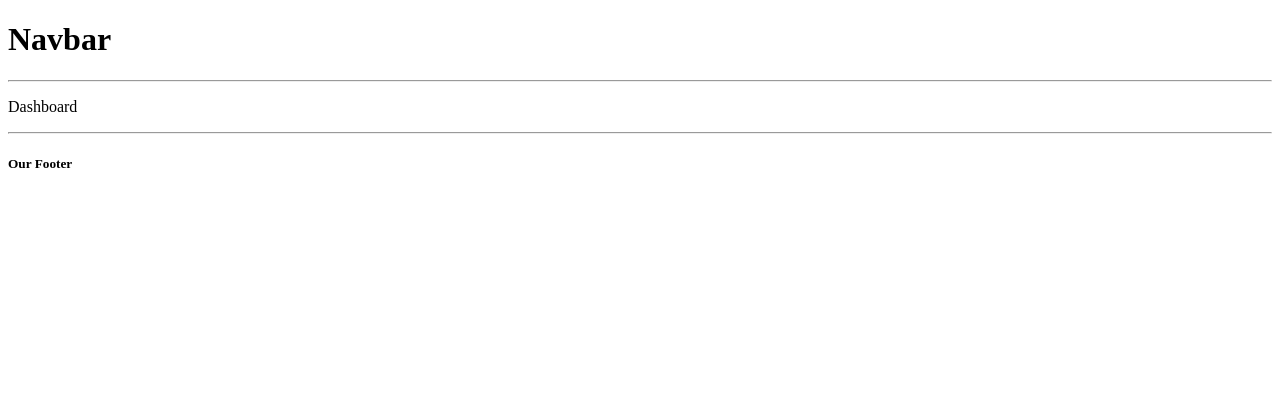
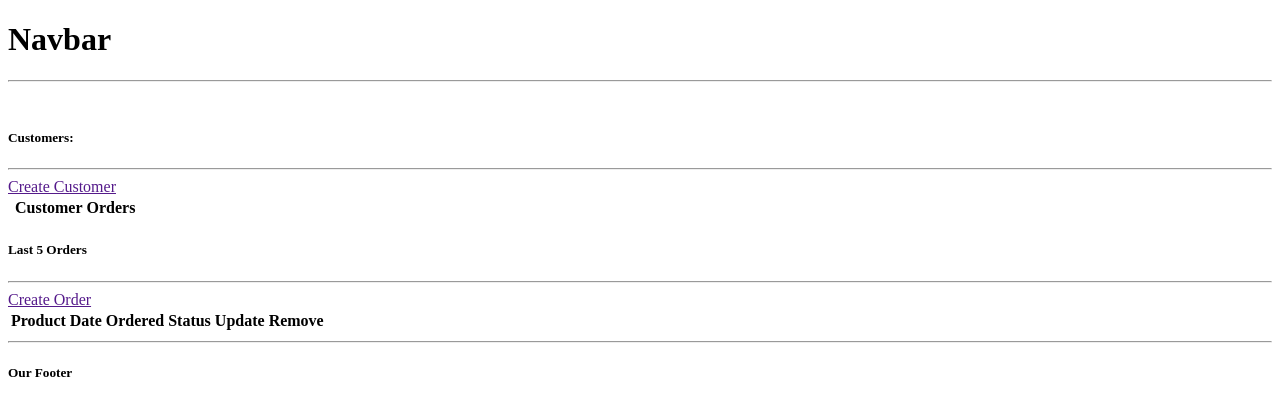
Before and after one commit to jaredarodriguez/crm1-django, a Django app: page / in a window 1280 px wide. Shown: the top 416 px of the page. Run offline with Django 3.2, Linux system fonts and the light colour scheme; lists and menus that the app fills with data are empty.

Commit message:
creates btemplate

```diff
--- a/accounts/templates/accounts/dashboard.html
+++ b/accounts/templates/accounts/dashboard.html
@@ -3,6 +3,40 @@
 
 {%  block content %}
 
-<p>Dashboard</p>
+<br>
+
+<div class="row">
+    <div class="col-md-5">
+        <h5>Customers:</h5>
+        <hr>
+        <div class="card card-body">
+            <a href="" class="btn btn-primary btn-sm btn-block">Create Customer</a>
+            <table class="table table-sm">
+                <tr>
+                    <th></th>
+                    <th>Customer</th>
+                    <th>Orders</th>
+                </tr>
+            </table>
+        </div>
+    </div>
+
+    <div class="col-md-7">
+        <h5>Last 5 Orders</h5>
+        <hr>
+        <div class="card card-body">
+            <a href="" class="btn btn-primary btn-sm btn-block">Create Order</a>
+            <table class="table table-sm">
+                <tr>
+                    <th>Product</th>
+                    <th>Date Ordered</th>
+                    <th>Status</th>
+                    <th>Update</th>
+                    <th>Remove</th>
+                </tr>
+            </table>
+        </div>
+    </div>
+</div>
 
 {% endblock %}
```
